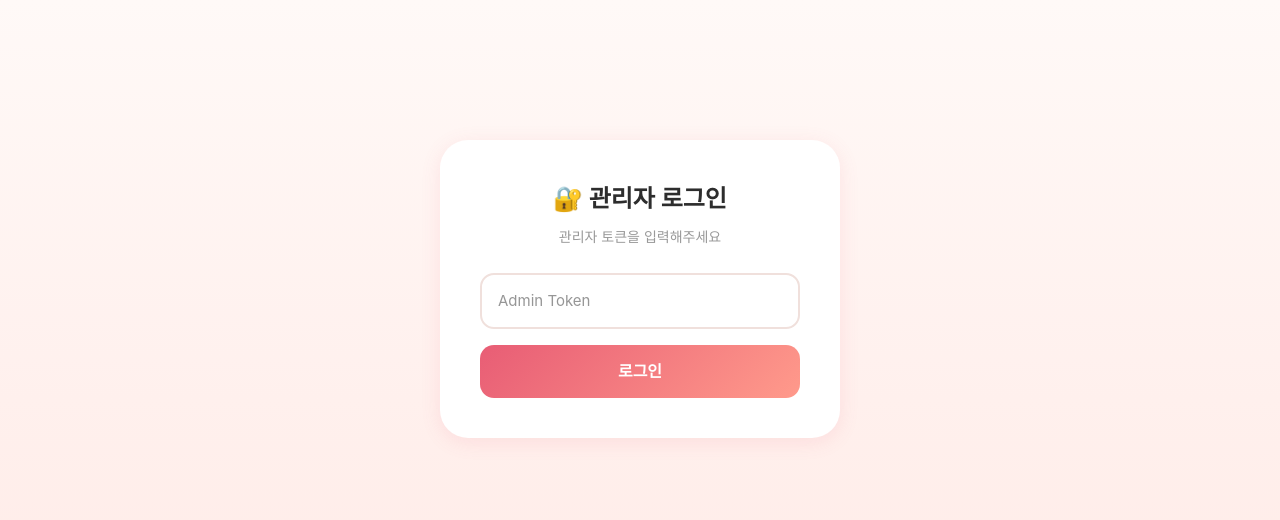
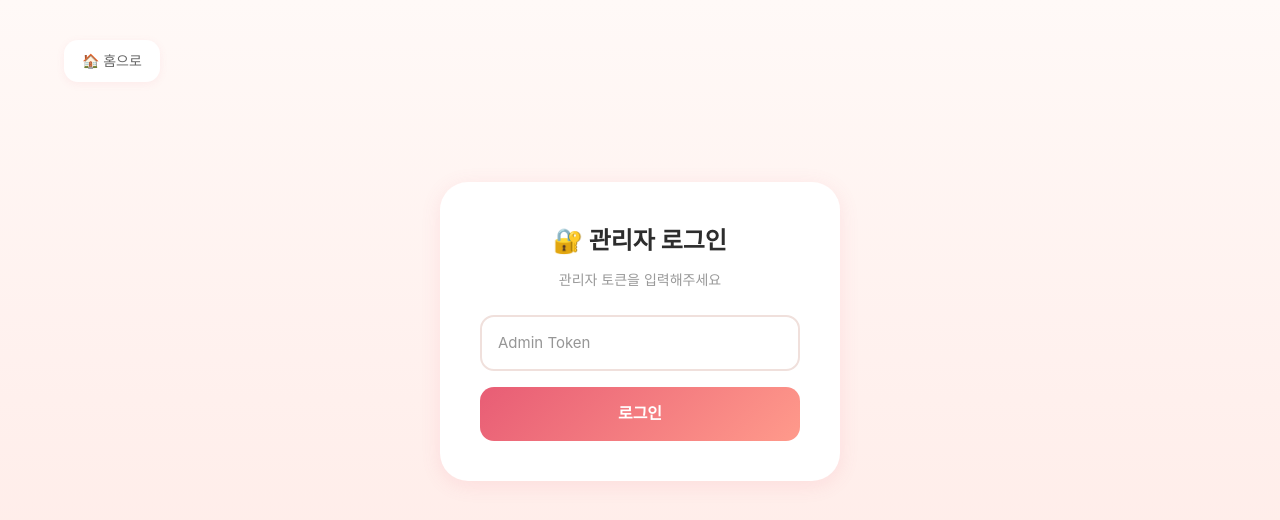
Before and after one commit to hgfdsa963-prog/homepage, a Next.js app: page /admin in a window 1280 px wide. Shown: the top 520 px of the page. Built offline with nearby package versions, Linux system fonts and the light colour scheme.

Commit message:
관리자 페이지 홈이동버튼 추가

```diff
--- a/src/app/admin/page.tsx
+++ b/src/app/admin/page.tsx
@@ -1,6 +1,7 @@
 "use client";
 
 import { useEffect, useState, useCallback, useMemo } from "react";
+import Link from "next/link";
 import styles from "@/styles/admin.module.css";
 
 type Application = {
@@ -176,6 +177,9 @@ const AdminPage = (): React.ReactElement => {
   if (!isLoggedIn) {
     return (
       <main className={styles.container}>
+        <Link href="/" className={styles.homeLink}>
+          🏠 홈으로
+        </Link>
         <div className={styles.loginCard}>
           <h1 className={styles.loginTitle}>🔐 관리자 로그인</h1>
           <p className={styles.loginSubtitle}>관리자 토큰을 입력해주세요</p>
@@ -207,6 +211,9 @@ const AdminPage = (): React.ReactElement => {
           </div>
           <p className={styles.subtitle}>신청자 현황 관리</p>
         </div>
+        <Link href="/" className={styles.homeLink}>
+          🏠 홈으로
+        </Link>
       </header>
 
       {/* Controls */}
--- a/src/styles/admin.module.css
+++ b/src/styles/admin.module.css
@@ -55,6 +55,27 @@
   font-size: 14px;
   color: var(--text-muted);
   margin: 0;
+}
+
+.homeLink {
+  display: inline-flex;
+  align-items: center;
+  gap: 6px;
+  padding: 10px 18px;
+  border-radius: var(--radius-md);
+  background: var(--surface);
+  color: var(--text-secondary);
+  text-decoration: none;
+  font-size: 14px;
+  font-weight: 500;
+  box-shadow: var(--shadow-sm);
+  transition: var(--transition-normal);
+}
+
+.homeLink:hover {
+  color: var(--primary);
+  transform: translateY(-2px);
+  box-shadow: var(--shadow-md);
 }
 
 /* Login Form */
```
